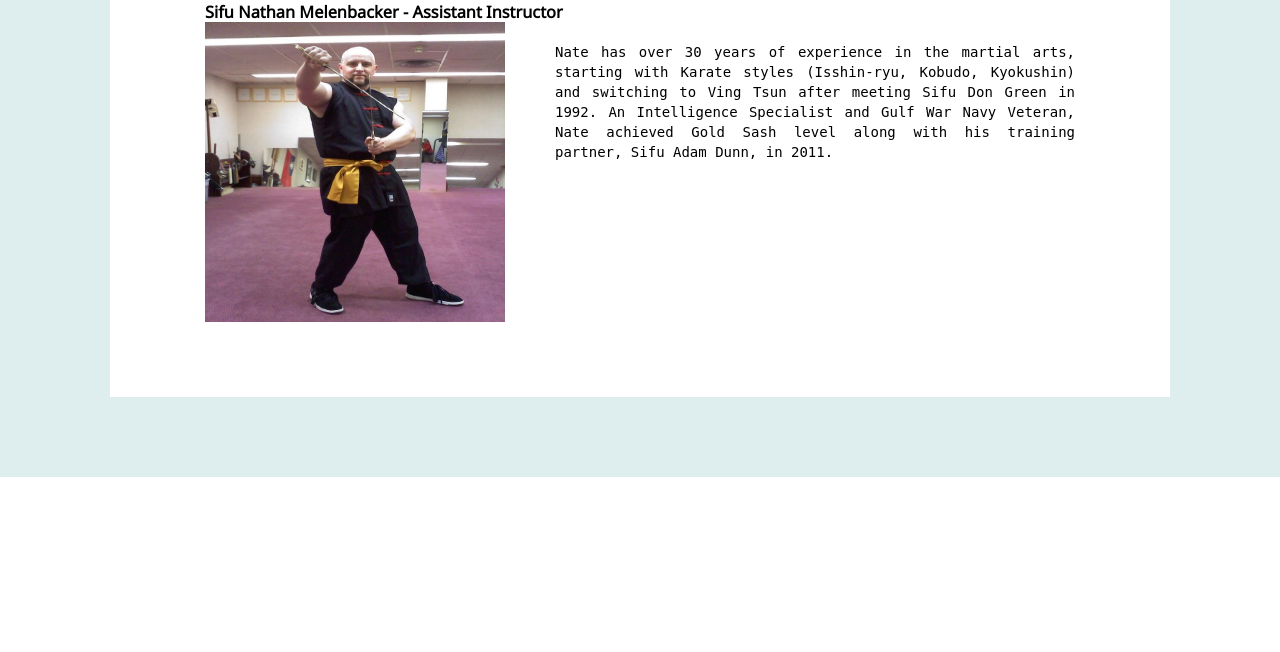
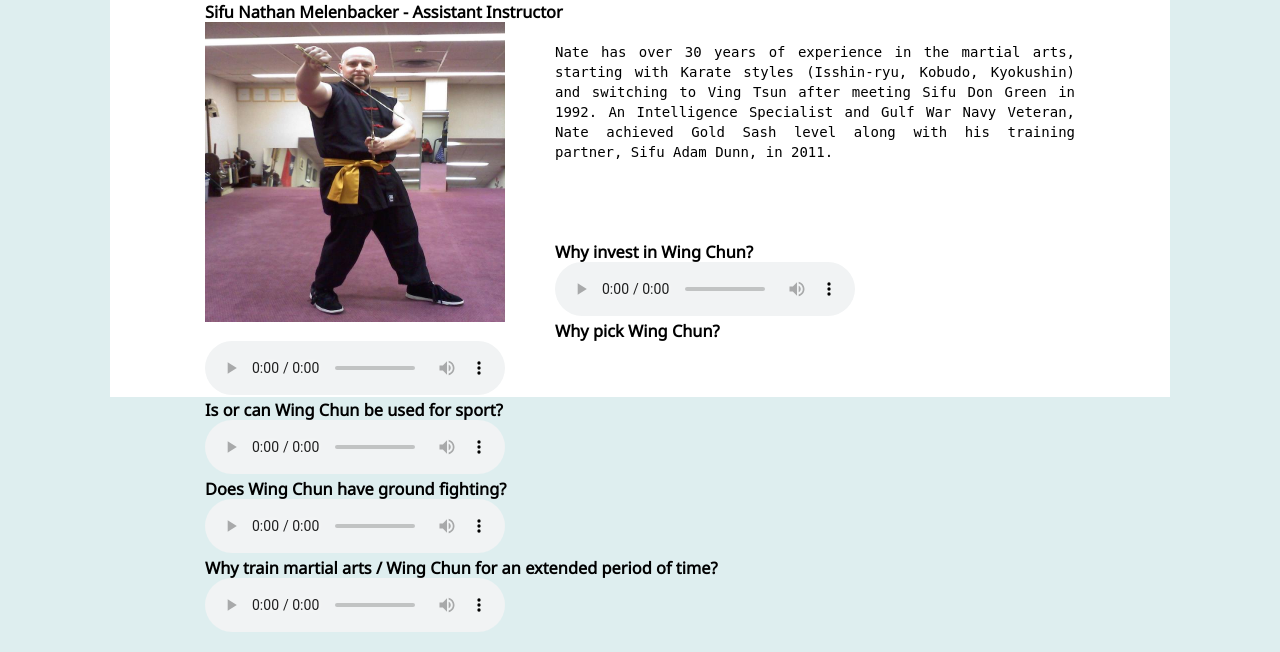
Before and after one commit to jmessare46/webandmobilegroupproj, a PHP site: page /about.php in a window 1280 px wide. Shown: the part 1805-2457 px from the top of the page. Before the commit the page ends 2282 px from the top, so only its background shows below. Run offline with PHP 8.4, Linux system fonts and the light colour scheme.

Commit message:
Added FAQ audio to about page

```diff
--- a/about.php
+++ b/about.php
@@ -143,7 +143,39 @@ include $path.'assets/inc/header.php';
 				 <img src="assets/images/natemelenbacker.jpeg" id ="insPic"alt="Nate"/><br>
 				 <p>Nate has over 30 years of experience in the martial arts, starting with Karate styles (Isshin-ryu, Kobudo, Kyokushin) and switching to Ving Tsun after meeting Sifu Don Green in 1992.  An Intelligence Specialist and Gulf War Navy Veteran, Nate achieved Gold Sash level along with his training partner, Sifu Adam Dunn, in 2011.</p>
 			  </div>
-		</div>
+		</div><br><br><br><br>
+
+     <div>
+         <h3>Why invest in Wing Chun?</h3>
+         <audio controls>
+             <source src="assets/audio/costsofwingchun.m4a" type="audio/mp4">
+             Your browser does not support the audio element.
+         </audio>
+
+         <h3>Why pick Wing Chun?</h3>
+         <audio controls>
+             <source src="assets/audio/whywingchun.m4a" type="audio/mp4">
+             Your browser does not support the audio element.
+         </audio>
+
+         <h3>Is or can Wing Chun be used for sport?</h3>
+         <audio controls>
+             <source src="assets/audio/forsport.m4a" type="audio/mp4">
+             Your browser does not support the audio element.
+         </audio>
+
+         <h3>Does Wing Chun have ground fighting?</h3>
+         <audio controls>
+             <source src="assets/audio/groundfighting.m4a" type="audio/mp4">
+             Your browser does not support the audio element.
+         </audio>
+
+         <h3>Why train martial arts / Wing Chun for an extended period of time?</h3>
+         <audio controls>
+             <source src="assets/audio/whytrainsolong.m4a" type="audio/mp4">
+             Your browser does not support the audio element.
+         </audio>
+     </div>
 
  </div>
 
```
